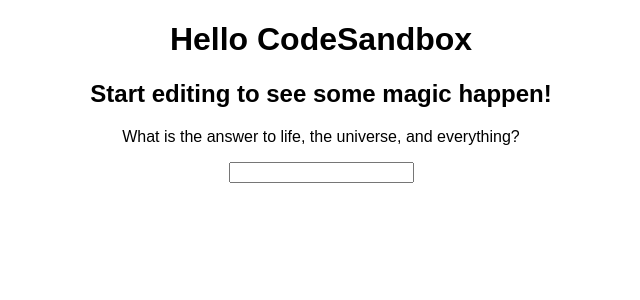
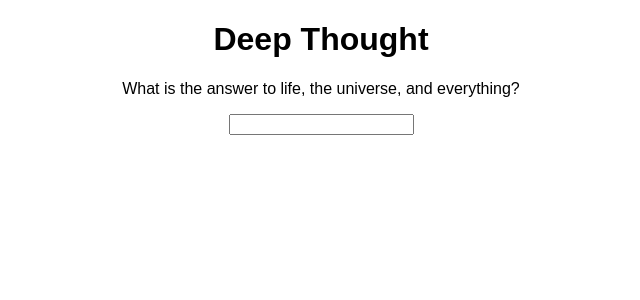
Before and after one commit to pjsvis/react-ts-22-06, a React (Create React App) app: page / in a window 1280 px wide. Shown: the top 300 px of the page, without its empty margins (319-959 px from the left). Built offline with nearby package versions, Linux system fonts and the light colour scheme.

Commit message:
Update UI

```diff
--- a/src/App.tsx
+++ b/src/App.tsx
@@ -13,8 +13,7 @@
   const { question, conclusion } = storeState;
   return (
     <div className="App">
-      <h1>Hello CodeSandbox</h1>
-      <h2>Start editing to see some magic happen!</h2>
+      <h1>Deep Thought</h1>
       <div style={divStyle}> {question}</div>
       <div style={divStyle}>
         <input type="text" onChange={handleAnswer} />
```
